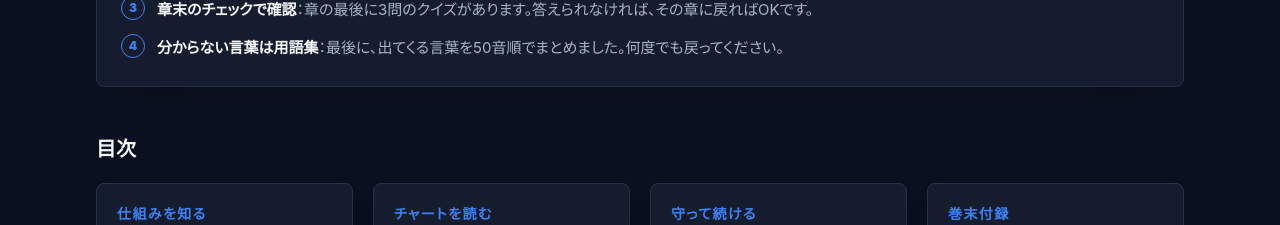
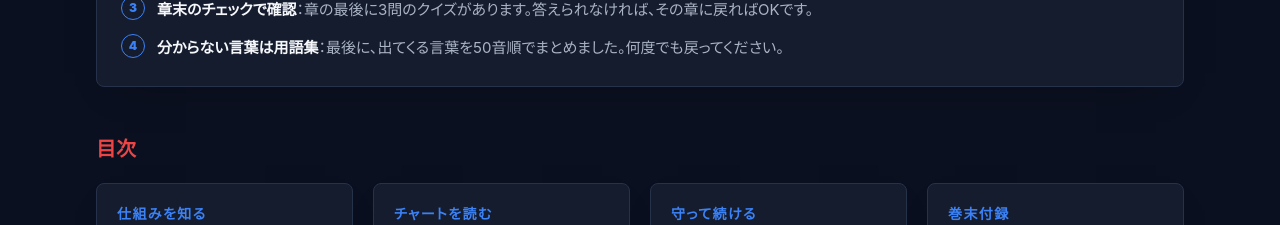
Before and after one commit to richfulllife923-ux/fx-education-site, a Next.js app: page /fx-basics in a window 1280 px wide. Shown: the part 820-1045 px from the top of the page. Built offline with nearby package versions, Linux system fonts and the light colour scheme.

Commit message:
style(fx-basics): red table-of-contents heading

```diff
--- a/app/fx-basics/page.tsx
+++ b/app/fx-basics/page.tsx
@@ -240,7 +240,7 @@ export default function FxBasicsPage() {
       </section>
 
       <section className="container-page mt-12">
-        <h2 className="font-display text-xl font-bold text-text-primary">目次</h2>
+        <h2 className="font-display text-xl font-bold text-[#ef4444]">目次</h2>
         <div className="mt-5 grid grid-cols-1 gap-5 sm:grid-cols-2 lg:grid-cols-4">
           {TOC_GROUPS.map((group) => (
             <div key={group.label} className="card p-5">
```
